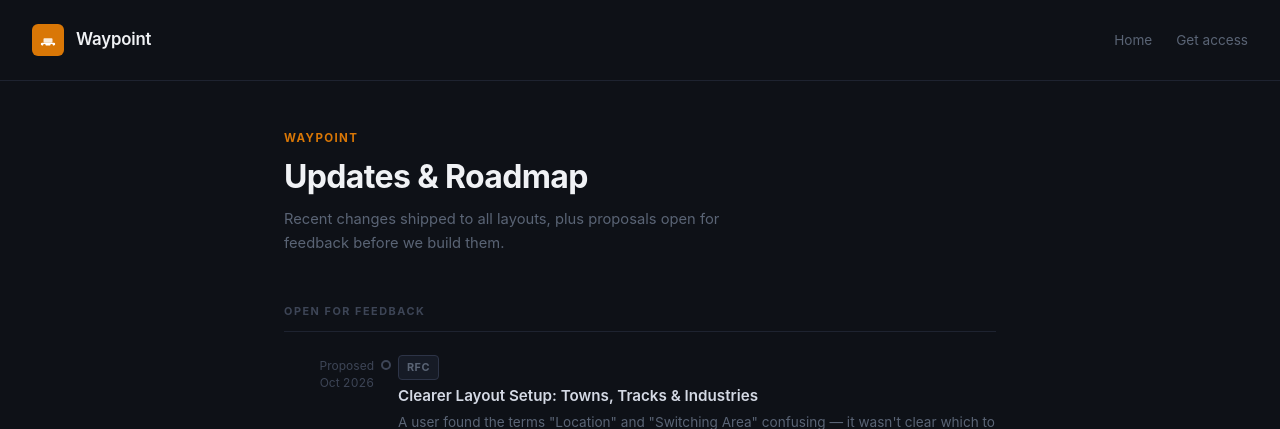
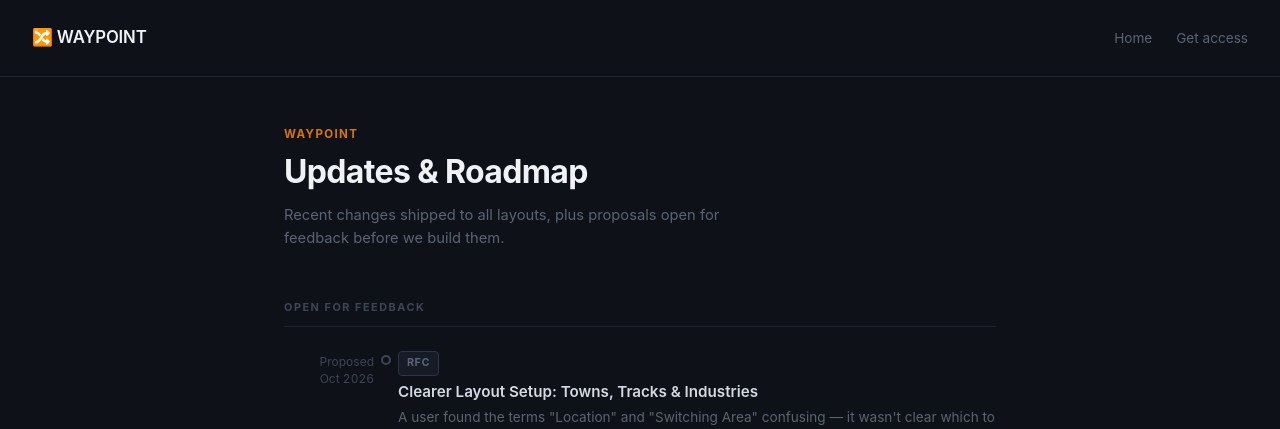
Before and after one commit to daviddalzell/railcar-sim, a FastAPI app: page /updates in a window 1280 px wide. Shown: the top 429 px of the page. Run offline with FastAPI, Linux system fonts and the light colour scheme; some libraries are stand-ins or nearby versions.

Commit message:
Replace invented SVG logo with 🔀 WAYPOINT text brand
Co-Authored-By: Claude Sonnet 4.6 <noreply@anthropic.com>

```diff
--- a/templates/changelog.html
+++ b/templates/changelog.html
@@ -39,15 +39,7 @@
       border-bottom: 1px solid #1e2330;
     }
 
-    .header-left { display: flex; align-items: center; gap: 0.75rem; }
-
-    .logo-mark {
-      width: 32px; height: 32px;
-      background: #d97706;
-      border-radius: 6px;
-      display: flex; align-items: center; justify-content: center;
-      flex-shrink: 0;
-    }
+    .header-left { display: flex; align-items: center; }
 
     .logo-name {
       font-size: 1.05rem;
@@ -234,15 +226,7 @@
 
   <header>
     <div class="header-left">
-      <div class="logo-mark">
-        <svg width="18" height="18" viewBox="0 0 20 20" fill="none" xmlns="http://www.w3.org/2000/svg">
-          <rect x="2" y="13" width="16" height="3" rx="1.5" fill="white"/>
-          <rect x="5" y="8" width="10" height="5" rx="1" fill="white" opacity="0.85"/>
-          <circle cx="6" cy="16" r="1.5" fill="#d97706"/>
-          <circle cx="14" cy="16" r="1.5" fill="#d97706"/>
-        </svg>
-      </div>
-      <span class="logo-name">Waypoint</span>
+      <span class="logo-name">🔀 WAYPOINT</span>
     </div>
     <nav class="header-nav">
       <a href="/">Home</a>
```
Also changed, not shown: templates/rfc_layout_rename.html (+2 -18 lines).
